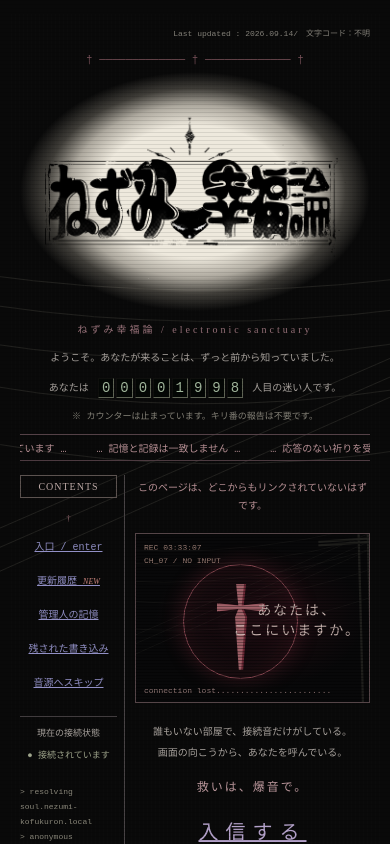
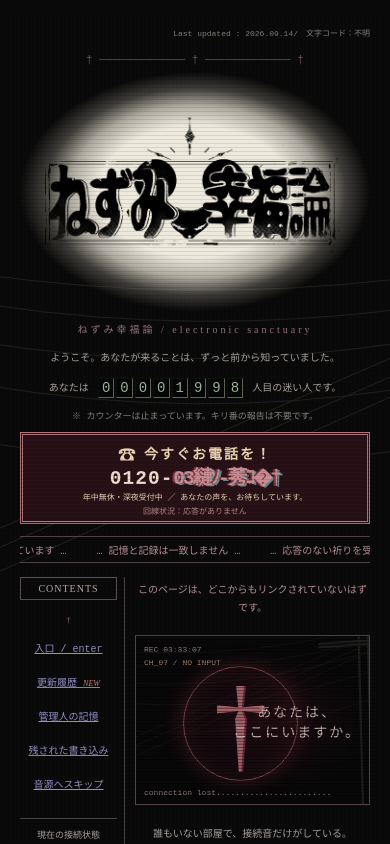
Before and after one commit to husengs7/nezumi_PR, a Next.js app: page / in a window 390 px wide. Shown: the top 844 px of the page. Built offline with nearby package versions, Linux system fonts and the light colour scheme.

Commit message:
スタイル: 電話案内セクションを追加し、ページのスクロール位置をリセットする機能を実装

```diff
--- a/app/transmission.css
+++ b/app/transmission.css
@@ -745,3 +745,66 @@
     font-size: 14px;
   }
 }
+
+.telephone-banner {
+  max-width: 600px;
+  margin: 10px auto 8px;
+  padding: 5px 12px;
+  border: 3px double #ad7378;
+  background: repeating-linear-gradient(0deg, #291318 0 2px, #241015 2px 4px);
+  color: #ebd4b4;
+  text-align: center;
+}
+.telephone-heading {
+  display: flex;
+  align-items: center;
+  justify-content: center;
+  gap: 8px;
+}
+.telephone-heading > span {
+  font-size: 18px;
+}
+.telephone-heading h2 {
+  margin: 0;
+  font-size: 14px;
+  letter-spacing: 3px;
+  font-weight: 900;
+}
+.telephone-number {
+  margin: 2px 0;
+  font:
+    bold 23px/1.15 "Courier New",
+    monospace;
+  letter-spacing: 1px;
+  color: #f1d9cd;
+  overflow-wrap: anywhere;
+}
+.telephone-corrupt {
+  color: #c68e93;
+  text-shadow:
+    -2px 0 #83333f,
+    2px 1px #67878b;
+  letter-spacing: -2px;
+}
+.telephone-note {
+  font-size: 9px;
+  line-height: 1.4;
+  margin: 2px 0;
+}
+.telephone-status {
+  font: 8px monospace;
+  color: #b28689;
+  margin: 2px 0 0;
+}
+@media (max-width: 760px) {
+  .telephone-heading h2 {
+    font-size: 14px;
+    letter-spacing: 2px;
+  }
+  .telephone-number {
+    font-size: clamp(18px, 5vw, 23px);
+  }
+  .telephone-note {
+    font-size: 8px;
+  }
+}
--- a/components/Experience.tsx
+++ b/components/Experience.tsx
@@ -65,6 +65,28 @@ export default function Experience() {
   const [reduced, setReduced] = useState(false);
   const releaseHeading = useRef<HTMLHeadingElement>(null);
   useEffect(() => {
+    const previous = window.history.scrollRestoration;
+    window.history.scrollRestoration = "manual";
+    // 初回URLに残ったアンカー位置ではなく、必ずページ先頭を表示する。
+    if (window.location.hash) {
+      window.history.replaceState(
+        window.history.state,
+        "",
+        window.location.pathname + window.location.search,
+      );
+    }
+    const resetScroll = () =>
+      window.scrollTo({ top: 0, left: 0, behavior: "instant" });
+    resetScroll();
+    const frame = window.requestAnimationFrame(resetScroll);
+    window.addEventListener("pageshow", resetScroll);
+    return () => {
+      window.cancelAnimationFrame(frame);
+      window.removeEventListener("pageshow", resetScroll);
+      window.history.scrollRestoration = previous;
+    };
+  }, []);
+  useEffect(() => {
     const media = window.matchMedia("(prefers-reduced-motion: reduce)");
     const update = () => setReduced(media.matches);
     update();
@@ -93,7 +115,11 @@ export default function Experience() {
     return () => window.clearTimeout(timer);
   }, [phase]);
   useEffect(() => {
-    if (phase === "release") releaseHeading.current?.focus();
+    if (phase === "intro" || phase === "release") {
+      window.scrollTo({ top: 0, left: 0, behavior: "instant" });
+    }
+    if (phase === "release")
+      releaseHeading.current?.focus({ preventScroll: true });
   }, [phase]);
   function begin() {
     setCount(0);
@@ -226,6 +252,25 @@ export default function Experience() {
             <p className="counter-note">
               ※ カウンターは止まっています。キリ番の報告は不要です。
             </p>
+            <section className="telephone-banner" aria-label="電話案内の演出">
+              <div className="telephone-heading">
+                <span aria-hidden="true">☎</span>
+                <h2>{site.telephone.heading}</h2>
+              </div>
+              <p
+                className="telephone-number"
+                aria-label="電話番号は途中から文字化けしていて読めません"
+              >
+                <span aria-hidden="true">
+                  {site.telephone.prefix}
+                  <span className="telephone-corrupt">
+                    {site.telephone.broken}
+                  </span>
+                </span>
+              </p>
+              <p className="telephone-note">{site.telephone.note}</p>
+              <p className="telephone-status">{site.telephone.status}</p>
+            </section>
           </header>
           <div className="ticker">
             <div>
--- a/content/site.ts
+++ b/content/site.ts
@@ -38,6 +38,13 @@ export const site = {
   releaseDate: "2026.10.01",
   releaseType: "1ST DIGITAL SINGLE",
   description: "信じなくていい。ただ、聴いてほしい。",
+  telephone: {
+    heading: "今すぐお電話を！",
+    prefix: "0120-",
+    broken: "03縺ｿ-莠ｺ�†",
+    note: "年中無休・深夜受付中 ／ あなたの声を、お待ちしています。",
+    status: "回線状況：応答がありません",
+  },
   homepage: {
     title: "ねずみ幸福論の電子礼拝室",
     titleImage: "/images/IMG_2037.png",
```
Also changed, not shown: 1 other file (tests, documents, lock files or other folders).
